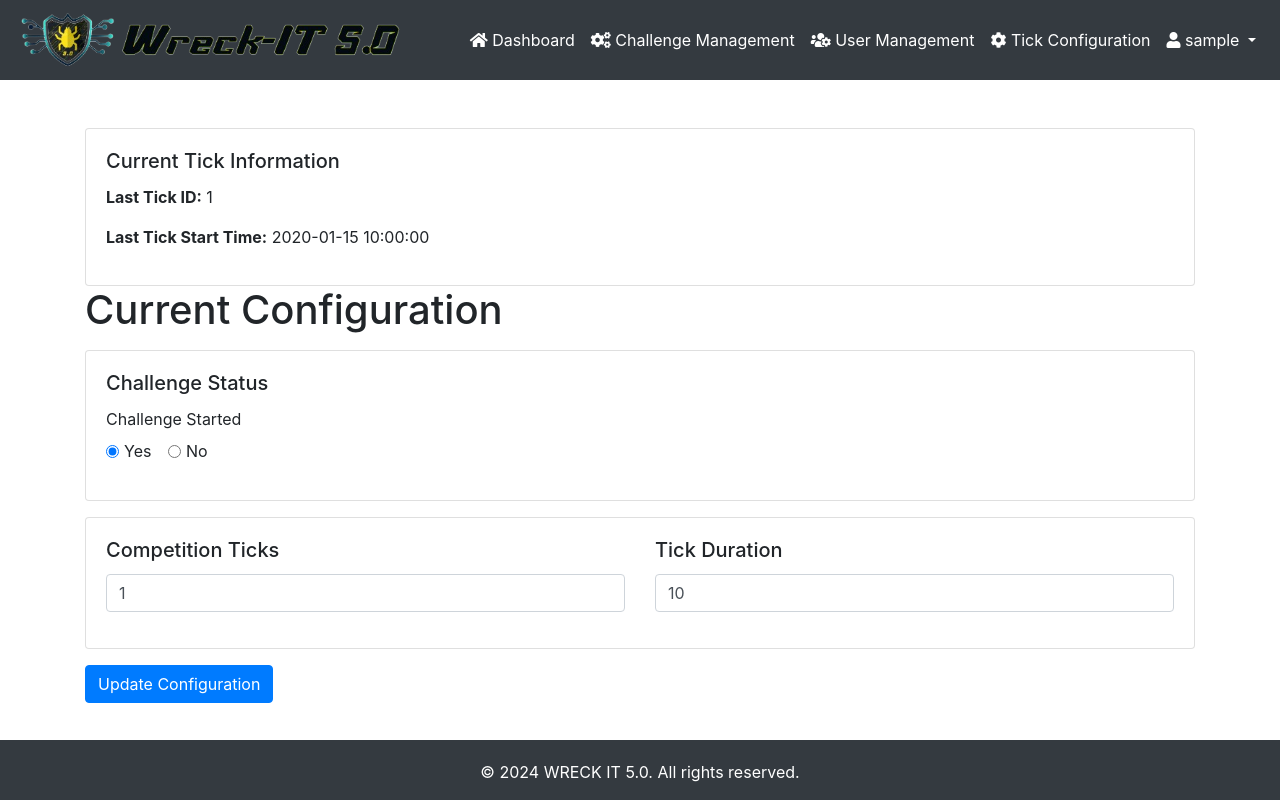
After one commit to rafliher/wreckitattdef-server, a Flask app: page /tick in a window 1280 px wide. The commit adds this page. Run offline with Flask 3, Linux system fonts and the light colour scheme; a user stored in the database is signed in; tables that the repository leaves empty hold one stand-in row (values such as "Sample post").

Commit message:
tick mechanism

```diff
--- /dev/null
+++ b/app/controllers/tick_controller.py
@@ -0,0 +1,138 @@
+from flask import jsonify, render_template, request, flash, redirect, url_for
+from app import app, db
+from app.models import Tick, Flag, Challenge, Submission, Calculation, Config, User
+from flask_login import login_required, current_user
+import requests
+import json
+import random
+import string
+import os
+from dotenv import load_dotenv
+
+load_dotenv()
+
+@app.route('/tick', methods=['GET'])
+@login_required
+def view_config():
+    if not current_user.is_admin:
+        flash('You do not have permission to access this page.', 'danger')
+        return redirect(url_for('dashboard'))
+
+    config = Config.query.first()
+    if not config:
+        config = Config()  # Create a new config if none exists
+
+    # Fetch information about the last tick and its start time
+    last_tick = Tick.query.order_by(Tick.id.desc()).first()
+    last_tick_start_time = last_tick.created_at if last_tick else None
+
+    return render_template('view_config.html', config=config, last_tick=last_tick, last_tick_start_time=last_tick_start_time)
+
+@app.route('/update_config', methods=['POST'])
+@login_required
+def update_config():
+    if not current_user.is_admin:
+        flash('You do not have permission to access this page.', 'danger')
+        return redirect(url_for('dashboard'))
+
+    config = Config.query.first()
+    if not config:
+        config = Config()  # Create a new config if none exists
+
+    # Update config values based on the form or JSON data
+    config.challenge_started = request.form.get('challenge_started') == 'true'
+    config.ticks_count = int(request.form.get('ticks_count', 0))  # Ensure integer value
+    config.tick_duration_seconds = int(request.form.get('tick_duration_seconds', 60))  # Ensure integer value
+
+    db.session.add(config)
+    db.session.commit()
+
+    flash('Configuration updated successfully!', 'success')
+    return redirect(url_for('view_config'))  # Redirect to view_config route or template
+
+tick_started = False
+
+def next_tick():
+    # Get the last tick ID and insert +1 if it exists, otherwise insert 1
+    last_tick = Tick.query.order_by(Tick.id.desc()).first()
+    if last_tick:
+        new_tick_id = last_tick.id + 1
+    else:
+        new_tick_id = 1
+
+    # Generate team*chall flag and distribute each by POST /flag to node
+    challenges = Challenge.query.all()
+    users = User.query.filter_by(is_admin=False).all()  # Exclude admin users
+    for challenge in challenges:
+        for user in users:
+            flag_value = ''.join(random.choices(string.ascii_letters + string.digits, k=32))
+            flag_string = f'WreckIT5{{{flag_value}}}'  # Format the flag as required
+            flag_distribution_url = f'http://{user.host_ip}/flag'
+            try:
+                response = requests.post(flag_distribution_url, json={'flag': flag_string, 'challenge_name': challenge.name})
+                if response.status_code != 200:
+                    return f"Failed to distribute flag for {challenge.name} to {user.host_ip}"
+
+                # Save flag information to Flag model in database
+                flag = Flag(
+                    tick_id=new_tick_id,
+                    user_id=user.id,
+                    chall_id=challenge.id,
+                    flag_value=flag_value
+                )
+                db.session.add(flag)
+            except requests.RequestException as e:
+                return f"An error occurred while distributing flag for {challenge.name} to {user.host_ip}: {str(e)}"
+
+    # Commit all changes to the database
+    db.session.commit()
+
+    new_tick = Tick(id=new_tick_id)
+    db.session.add(new_tick)
+    db.session.commit()
+
+    if last_tick:
+        # Calculate scores and save to Calculation model
+        for user in users:
+            for challenge in challenges:
+                # Calculate attack score
+                success_attacks = Submission.query.filter_by(attacker=user, chall_id=challenge.id, tick_id=last_tick.id).count()
+                attack_score = success_attacks
+
+                # Calculate defense score
+                failed_defenses = Submission.query.filter_by(target=user, chall_id=challenge.id, tick_id=last_tick.id).count()
+                defense_score = 5 if failed_defenses == 0 else 0
+
+                check_url = f'http://{user.host_ip}/check/{challenge.name}'
+                try:
+                    check_response = requests.post(check_url, auth=(os.getenv('ADMIN_USERNAME'), os.getenv('ADMIN_PASSWORD')))
+                    if check_response.status_code == 200 and check_response.json().get('success'):
+                        status = 'up'  # Success status
+                    else:
+                        status = 'error'  # Error status
+                except requests.RequestException:
+                    status = 'down'  # Error status if request fails
+
+                # Save the calculated data to Calculation model
+                calculation = Calculation(
+                    attack=attack_score,
+                    defense=defense_score,
+                    status=status,
+                    user_id=user.id,
+                    chall_id=challenge.id,
+                    tick_id=new_tick_id
+                )
+                db.session.add(calculation)
+
+    # Commit all changes related to score calculations to the database
+    db.session.commit()
+
+    # Check if tick count in config is reached
+    config = Config.query.first()
+    if config and new_tick_id >= config.ticks_count:
+        config.challenge_started = False
+        db.session.commit()
+        tick_started = False
+        return f"Tick {new_tick_id} processed successfully. Challenge completed."
+
+    return f"Tick {new_tick_id} processed successfully."
--- a/requirements.txt
+++ b/requirements.txt
@@ -4,3 +4,6 @@ openai
 mysqlclient2
 python_dotenv
 openai
+apscheduler
+flask_apscheduler
+tzlocal==2.1
--- a/run.py
+++ b/run.py
@@ -3,4 +3,4 @@
 from app import app
 
 if __name__ == '__main__':
-    app.run(debug=True)
+    app.run(debug=False, host="0.0.0.0")
--- a/templates/base.html
+++ b/templates/base.html
@@ -71,6 +71,9 @@
                         </li>
                         <li class="nav-item">
                             <a class="nav-link" href="{{ url_for('user') }}"><i class="fas fa-users-cog"></i> User Management</a>
+                        </li>
+                        <li class="nav-item">
+                            <a class="nav-link" href="{{ url_for('view_config') }}"><i class="fas fa-cog"></i> Tick Configuration</a>
                         </li>
                     {% endif %}
                     <li class="nav-item dropdown">
--- /dev/null
+++ b/templates/view_config.html
@@ -0,0 +1,63 @@
+<!-- view_config.html -->
+
+{% extends 'base.html' %}
+
+{% block title %}Current Configuration{% endblock %}
+
+{% block content %}
+<div class="container mt-5">
+    <div class="card mt-3">
+        <div class="card-body">
+            <h5 class="card-title">Current Tick Information</h5>
+            {% if last_tick %}
+                <p><strong>Last Tick ID:</strong> {{ last_tick.id }}</p>
+                <p><strong>Last Tick Start Time:</strong> {{ last_tick_start_time.strftime('%Y-%m-%d %H:%M:%S') if last_tick_start_time else 'N/A' }}</p>
+            {% else %}
+                <p>No tick information available.</p>
+            {% endif %}
+        </div>
+    </div>
+
+    <h1>Current Configuration</h1>
+
+    <form method="post" action="{{ url_for('update_config') }}">
+        <div class="card mt-3">
+            <div class="card-body">
+                <h5 class="card-title">Challenge Status</h5>
+                <div class="form-group">
+                    <label>Challenge Started</label><br>
+                    <div class="form-check form-check-inline">
+                        <input class="form-check-input" type="radio" id="challenge_started_yes" name="challenge_started" value="true" {% if config.challenge_started %}checked{% endif %}>
+                        <label class="form-check-label" for="challenge_started_yes">Yes</label>
+                    </div>
+                    <div class="form-check form-check-inline">
+                        <input class="form-check-input" type="radio" id="challenge_started_no" name="challenge_started" value="false" {% if not config.challenge_started %}checked{% endif %}>
+                        <label class="form-check-label" for="challenge_started_no">No</label>
+                    </div>
+                </div>
+            </div>
+        </div>
+
+        <div class="card mt-3">
+            <div class="card-body">
+                <div class="row">
+                    <div class="col-md-6">
+                        <h5 class="card-title">Competition Ticks</h5>
+                        <div class="form-group">
+                            <input type="number" class="form-control" id="ticks_count" name="ticks_count" value="{{ config.ticks_count }}" placeholder="Ticks Count" required>
+                        </div>
+                    </div>
+                    <div class="col-md-6">
+                        <h5 class="card-title">Tick Duration</h5>
+                        <div class="form-group">
+                            <input type="number" class="form-control" id="tick_duration_seconds" name="tick_duration_seconds" value="{{ config.tick_duration_seconds }}" placeholder="Tick Duration (seconds)" required>
+                        </div>
+                    </div>
+                </div>
+            </div>
+        </div>
+
+        <button type="submit" class="btn btn-primary mt-3">Update Configuration</button>
+    </form>
+</div>
+{% endblock %}
```
Also changed, not shown: app/__init__.py (+46 -1 lines), app/controllers/auth_controller.py (+15 -1 lines), app/controllers/challenge_controller.py (+101 -2 lines), app/models.py (+13 -0 lines), templates/challenge_management.html (+9 -2 lines), 1 other file.
